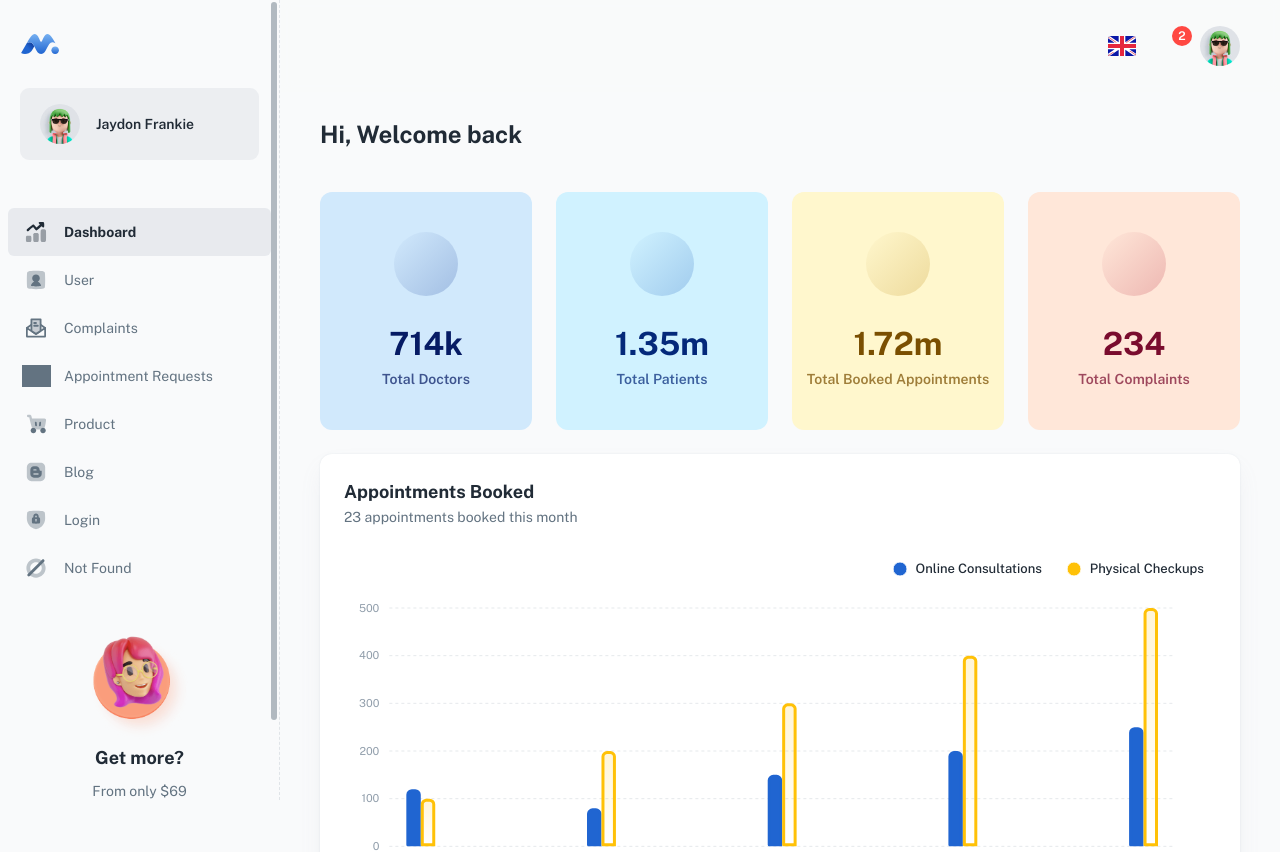
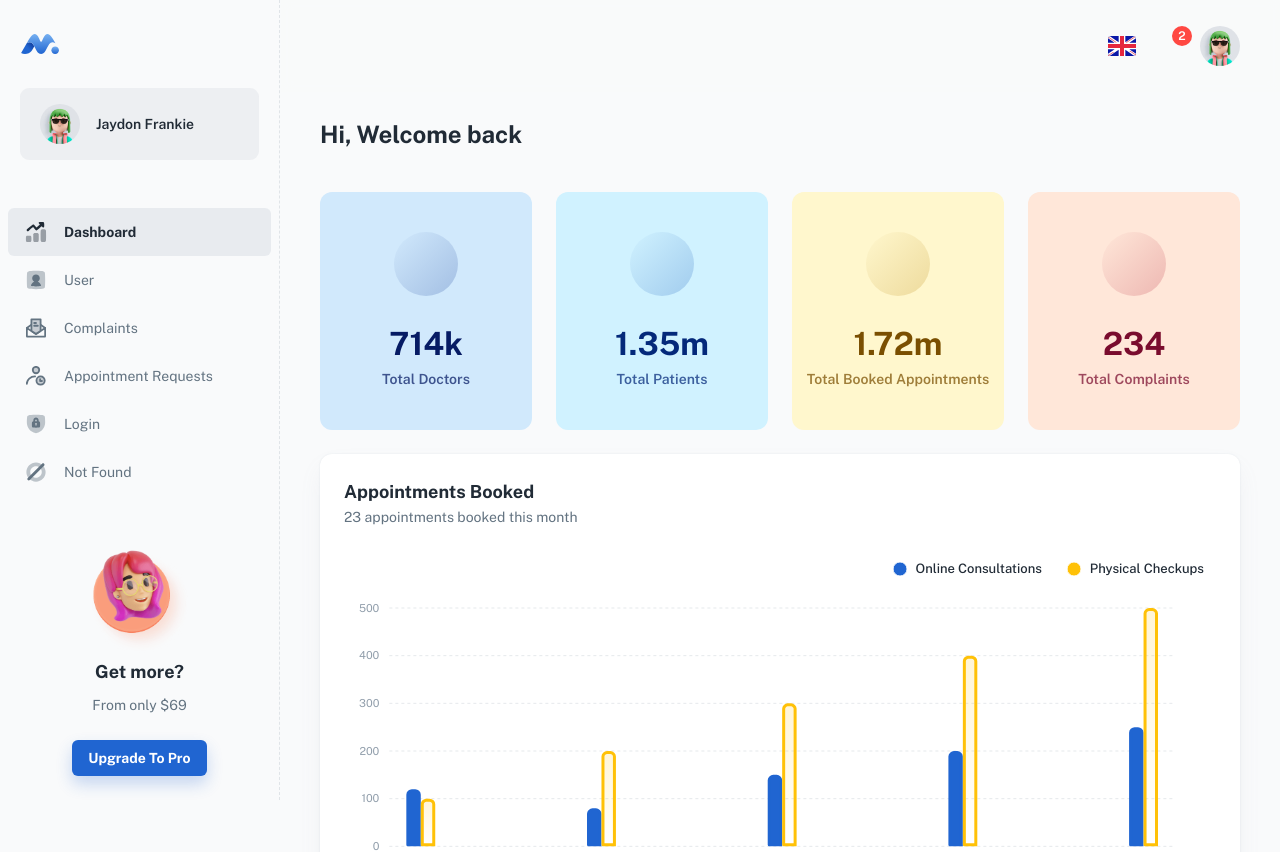
Before and after one commit to FA19-BCS-Pakmedic/Pakmedic-Admin, a React (Create React App) app: page /dashboard/app in a window 1280 px wide. Shown: the top 852 px of the page. Built offline with nearby package versions, Linux system fonts and the light colour scheme; grey boxes are pictures that could not be loaded; some icons are missing; a web font is replaced by a local one.

Commit message:
added appointment request icon

```diff
--- a/src/layouts/dashboard/nav/config.js
+++ b/src/layouts/dashboard/nav/config.js
@@ -26,16 +26,16 @@ const navConfig = [
     path: '/dashboard/appointment-requests',
     icon: icon('ic_appointment'),
   },
-  {
-    title: 'product',
-    path: '/dashboard/products',
-    icon: icon('ic_cart'),
-  },
-  {
-    title: 'blog',
-    path: '/dashboard/blog',
-    icon: icon('ic_blog'),
-  },
+  // {
+  //   title: 'product',
+  //   path: '/dashboard/products',
+  //   icon: icon('ic_cart'),
+  // },
+  // {
+  //   title: 'blog',
+  //   path: '/dashboard/blog',
+  //   icon: icon('ic_blog'),
+  // },
   {
     title: 'login',
     path: '/login',
```
Also changed, not shown: public/assets/icons/navbar/ic_appointment.svg (added).
